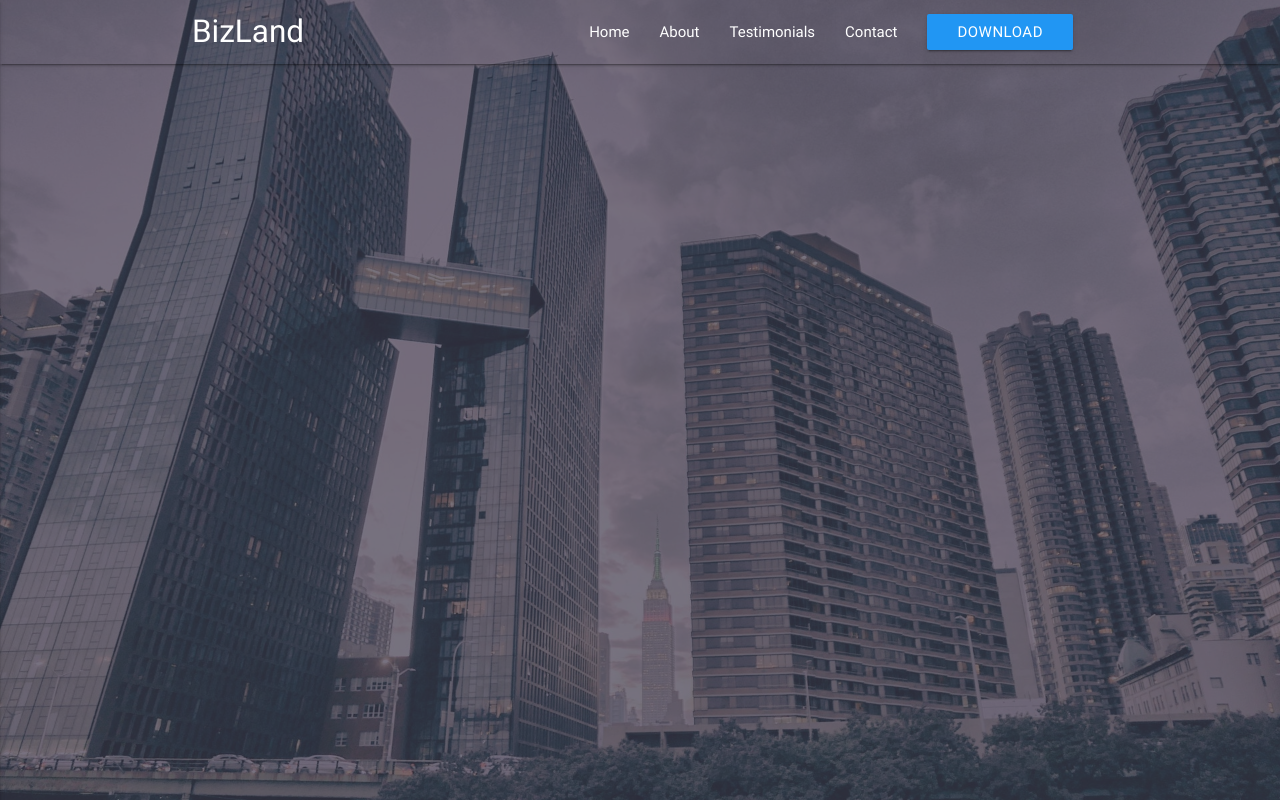
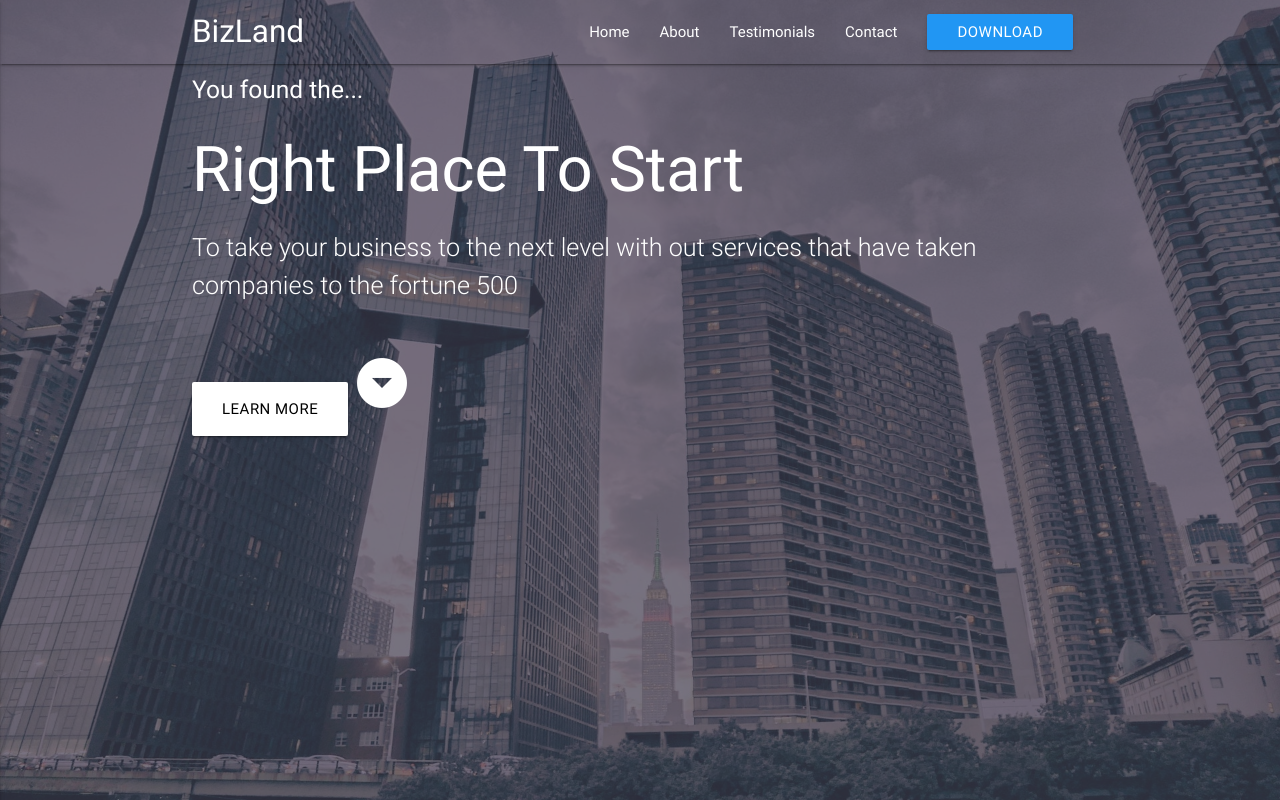
Before and after one commit to MajhiRockzZ/Materialize-CSS-Project-4, a plain HTML site: page index.html in a window 1280 px wide. Drawn offline with nearby package versions, Linux system fonts and the light colour scheme.

Commit message:
feat: Add showcase area

```diff
--- a/index.html
+++ b/index.html
@@ -44,6 +44,21 @@
         <li><a href="#testimonials">Testimonials</a></li>
         <li><a href="#contact">Contact</a></li>
       </ul>
+      <!-- Showcase -->
+      <div class="showcase container">
+        <div class="row">
+          <div class="col s12 main-text">
+            <h5>You found the...</h5>
+            <h1>Right Place To Start</h1>
+            <p class="flow-text">To take your business to the next level with out services that have taken companies to the fortune 500</p>
+            <br>
+            <a href="#about" class="btn btn-large white black-text">Learn More</a>
+            <a href="#contact" class="white-text">
+              <i class="material-icons medium scroll-icon">arrow_drop_down_circle</i>
+            </a>
+          </div>
+        </div>
+      </div>
     </div>
   </header>
 
```
